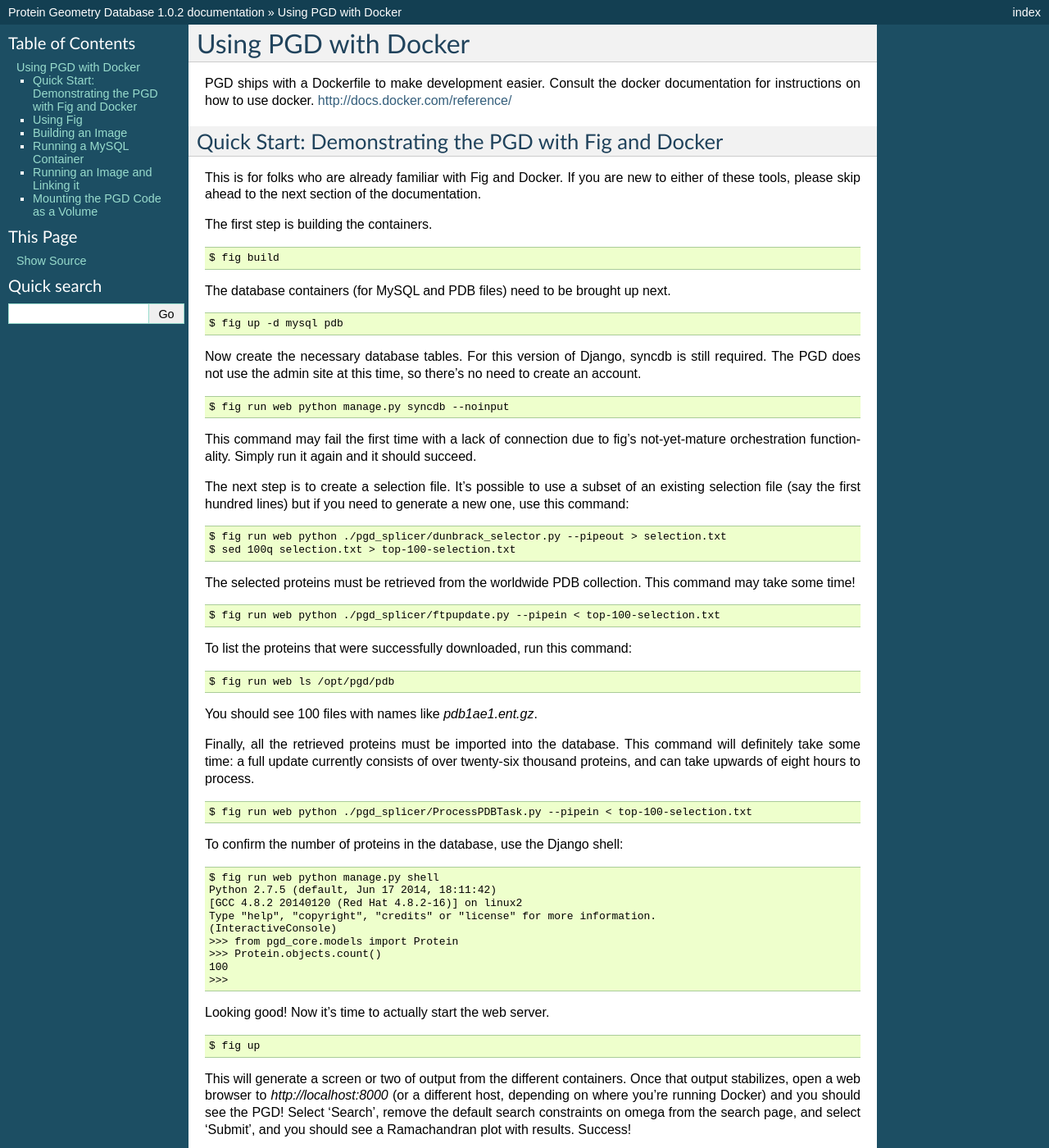
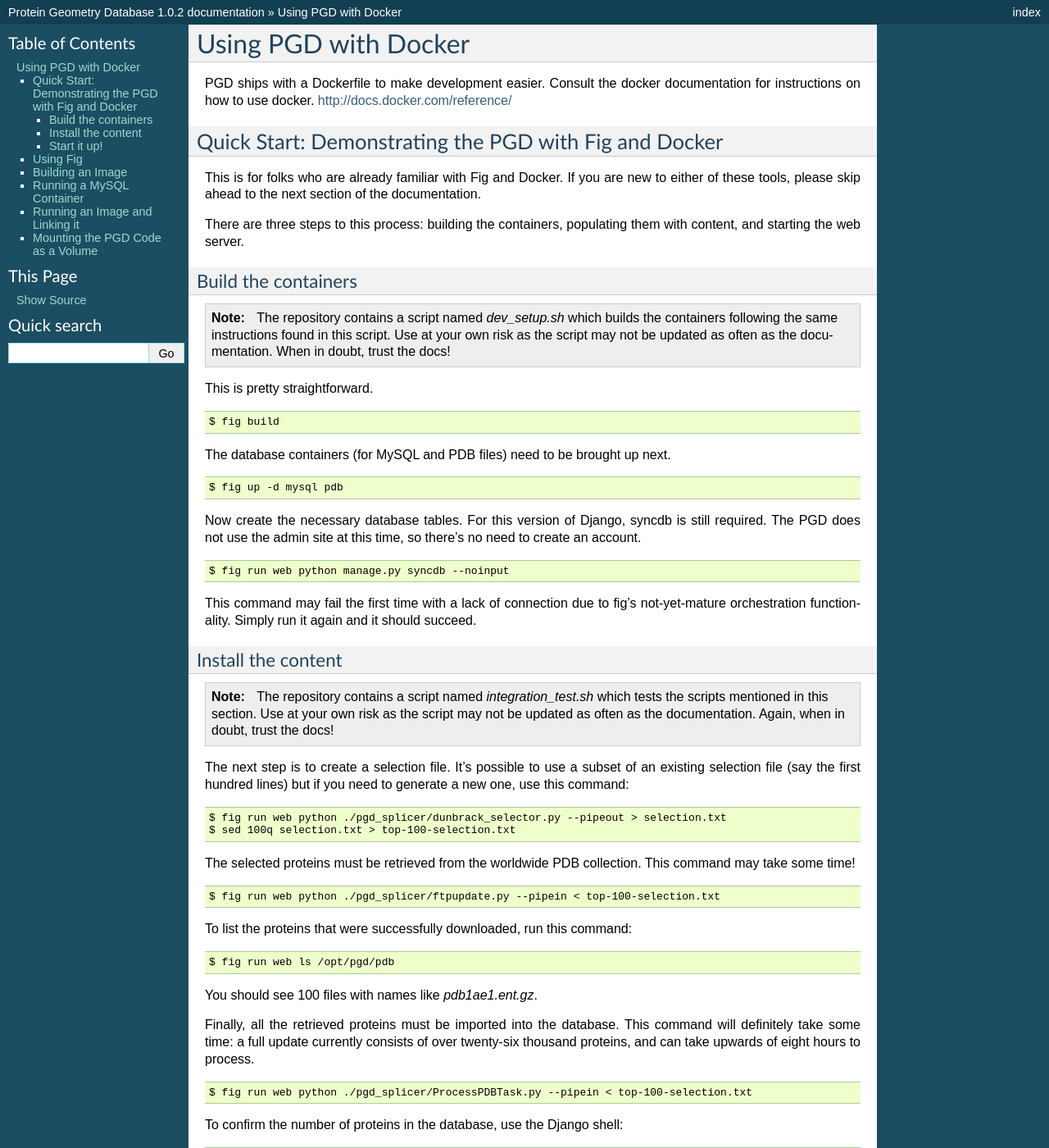
Before and after one commit to Karplus-Lab-OSU/pgd, a Sphinx documentation site: the page built from docs/source/docker.rst, in a window 1280 px wide and 1400 px high. Shown: the whole window at 82% size. Built offline with Sphinx 7.4.7, drawn with Linux system fonts in a browser that asks for light colours.

Commit message:
Modified docs to reflect new scripts
The new Docker documentation includes references to the two new
testing scripts.

```diff
--- a/docs/source/docker.rst
+++ b/docs/source/docker.rst
@@ -14,7 +14,20 @@ This is for folks who are already familiar with Fig and Docker.  If
 you are new to either of these tools, please skip ahead to the next
 section of the documentation.
 
-The first step is building the containers.
+There are three steps to this process: building the containers,
+populating them with content, and starting the web server.
+
+Build the containers
+====================
+
+.. note::
+
+   The repository contains a script named `dev_setup.sh` which builds
+   the containers following the same instructions found in this
+   script.  Use at your own risk as the script may not be updated as
+   often as the documentation.  When in doubt, trust the docs!
+
+This is pretty straightforward.
 
 
 ::
@@ -40,6 +53,16 @@ time, so there's no need to create an account.
 This command may fail the first time with a lack of connection due to
 fig's not-yet-mature orchestration functionality.  Simply run it again
 and it should succeed.
+
+Install the content
+===================
+
+.. note::
+
+   The repository contains a script named `integration_test.sh` which
+   tests the scripts mentioned in this section.  Use at your own risk
+   as the script may not be updated as often as the documentation.
+   Again, when in doubt, trust the docs!
 
 The next step is to create a selection file.  It's possible to use a
 subset of an existing selection file (say the first hundred lines) but
@@ -87,6 +110,9 @@ To confirm the number of proteins in the database, use the Django shell:
    >>> Protein.objects.count()
    100
    >>>
+
+Start it up!
+============
 
 Looking good!  Now it's time to actually start the web server.
 
```
